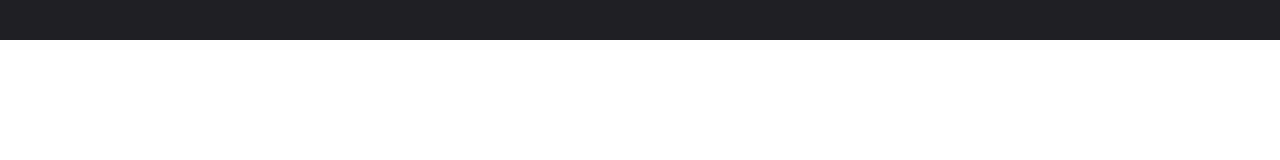
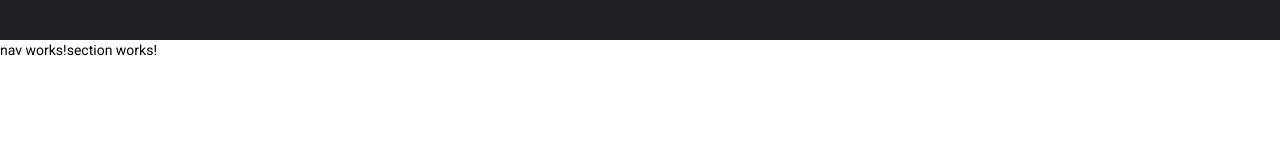
Before and after one commit to Emm4nuell/gerenciamentotarefa-angular, an Angular app: page / in a window 1280 px wide. Shown: the top 160 px of the page. Built offline with nearby package versions, Linux system fonts and the light colour scheme.

Commit message:
Criado o componente section e direcionado no app-router

```diff
--- a/src/app/app-routing.module.ts
+++ b/src/app/app-routing.module.ts
@@ -1,7 +1,10 @@
 import { NgModule } from '@angular/core';
 import { RouterModule, Routes } from '@angular/router';
+import { SectionComponent } from './components/section/section.component';
 
-const routes: Routes = [];
+const routes: Routes = [
+  {path: '', component: SectionComponent}
+];
 
 @NgModule({
   imports: [RouterModule.forRoot(routes)],
--- a/src/app/app.component.html
+++ b/src/app/app.component.html
@@ -1 +1,6 @@
 <app-header></app-header>
+
+<div class="app">
+    <app-nav></app-nav>
+    <router-outlet></router-outlet>
+</div>
--- a/src/app/app.module.ts
+++ b/src/app/app.module.ts
@@ -6,12 +6,14 @@ import { AppComponent } from './app.component';
 import { BrowserAnimationsModule } from '@angular/platform-browser/animations';
 import { HeaderComponent } from './components/header/header.component';
 import { NavComponent } from './components/nav/nav.component';
+import { SectionComponent } from './components/section/section.component';
 
 @NgModule({
   declarations: [
     AppComponent,
     HeaderComponent,
-    NavComponent
+    NavComponent,
+    SectionComponent
   ],
   imports: [
     BrowserModule,
--- /dev/null
+++ b/src/app/components/section/section.component.html
@@ -0,0 +1 @@
+<p>section works!</p>
--- /dev/null
+++ b/src/app/components/section/section.component.ts
@@ -0,0 +1,15 @@
+import { Component, OnInit } from '@angular/core';
+
+@Component({
+  selector: 'app-section',
+  templateUrl: './section.component.html',
+  styleUrls: ['./section.component.css']
+})
+export class SectionComponent implements OnInit {
+
+  constructor() { }
+
+  ngOnInit(): void {
+  }
+
+}
--- a/src/styles.css
+++ b/src/styles.css
@@ -2,4 +2,9 @@
     margin: 0;
     padding: 0;
     font-family: Roboto, "Helvetica Neue", sans-serif;
+    height: 100%;
 }
+
+.app{
+    display: flex;
+}
```
Also changed, not shown: src/app/components/section/section.component.css (added).
